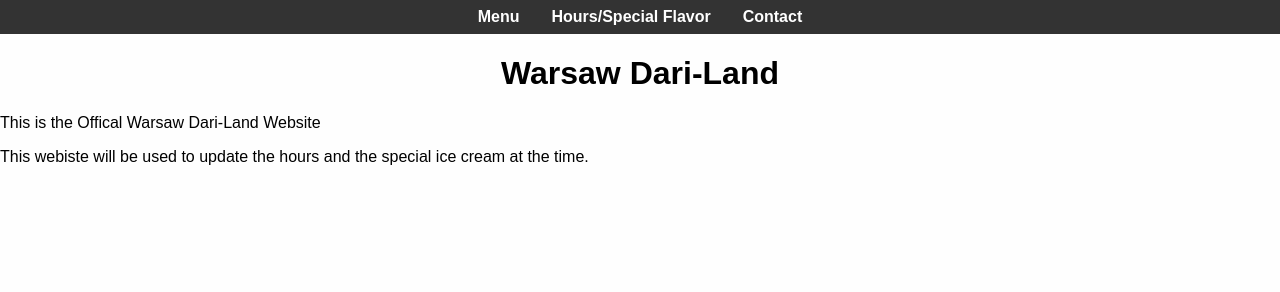
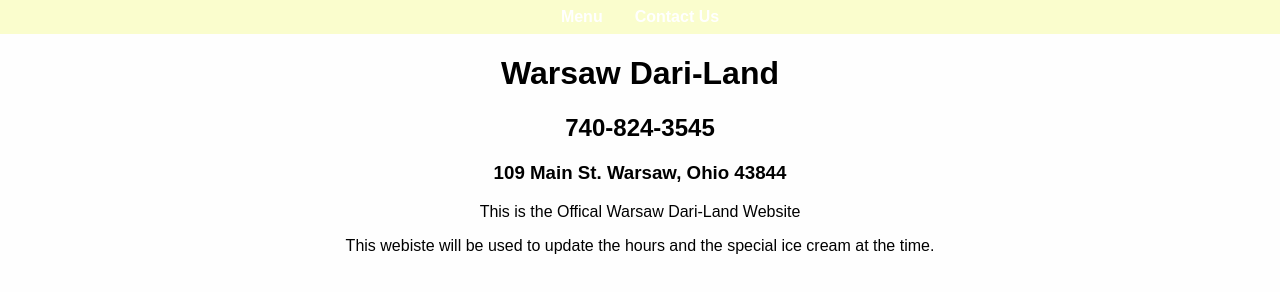
Before and after one commit to malek711rah/WarsawDariLand, a plain HTML site: page index.html in a window 1280 px wide. Drawn offline with Linux system fonts and the light colour scheme.

Commit message:
Main Page

```diff
--- a/index.html
+++ b/index.html
@@ -10,13 +10,15 @@
   <body>
     <nav>
     <ul>
-      <li><a href="flavors">Menu</a></li>
-      <li><a href="specialhours">Hours/Special Flavor</a></li>
-      <li><a href="contact">Contact</a></li>
+      <li><a href="menu">Menu</a></li>
+      <li><a href="contact">Contact Us</a></li>
     </ul>
   </nav>
     <h1>Warsaw Dari-Land</h1>
+    <h2>740-824-3545</h2>
+    <h3>109 Main St. Warsaw, Ohio 43844</h3>
     <p>This is the Offical Warsaw Dari-Land Website</p>
+    <p></p>
     <p>This webiste will be used to update the hours and the special ice cream at the time.</p>
   </body>
 </html>
--- a/style.css
+++ b/style.css
@@ -1,10 +1,12 @@
 body {
+  body: #fdf5e6;
   font-family: Arial, sans-serif;
   margin: 0;
   padding: 0;
   background: #fefefe;
+  text-align: center;
 }
-h1{
+h1 h2 h3{
   text-align: center;
   font-size: 6;
 }
@@ -20,7 +22,7 @@
 
 /* Nav bar styles */
 nav {
-  background: #333;
+  background: #fafdcd;
   padding: 0.5rem;
 }
 nav ul {
```
